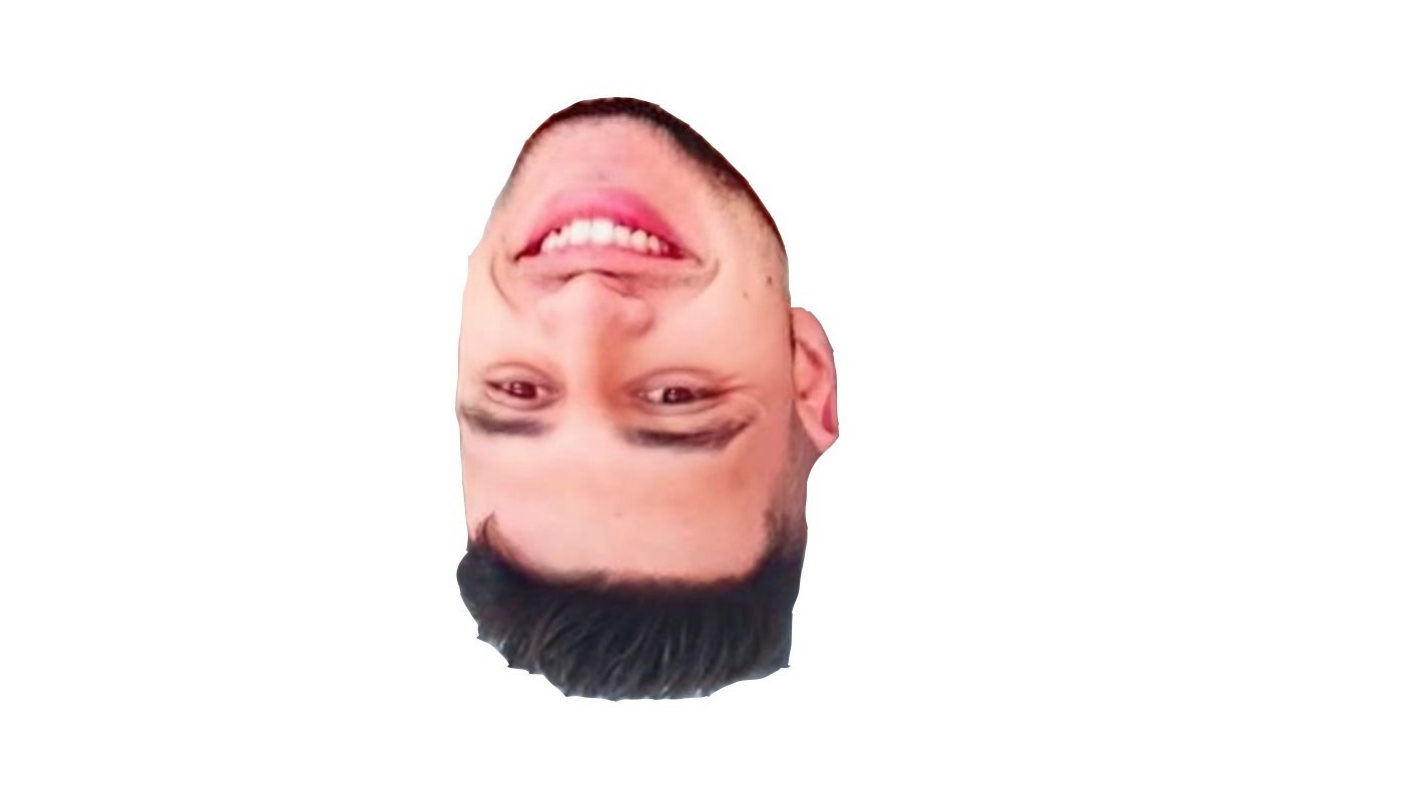
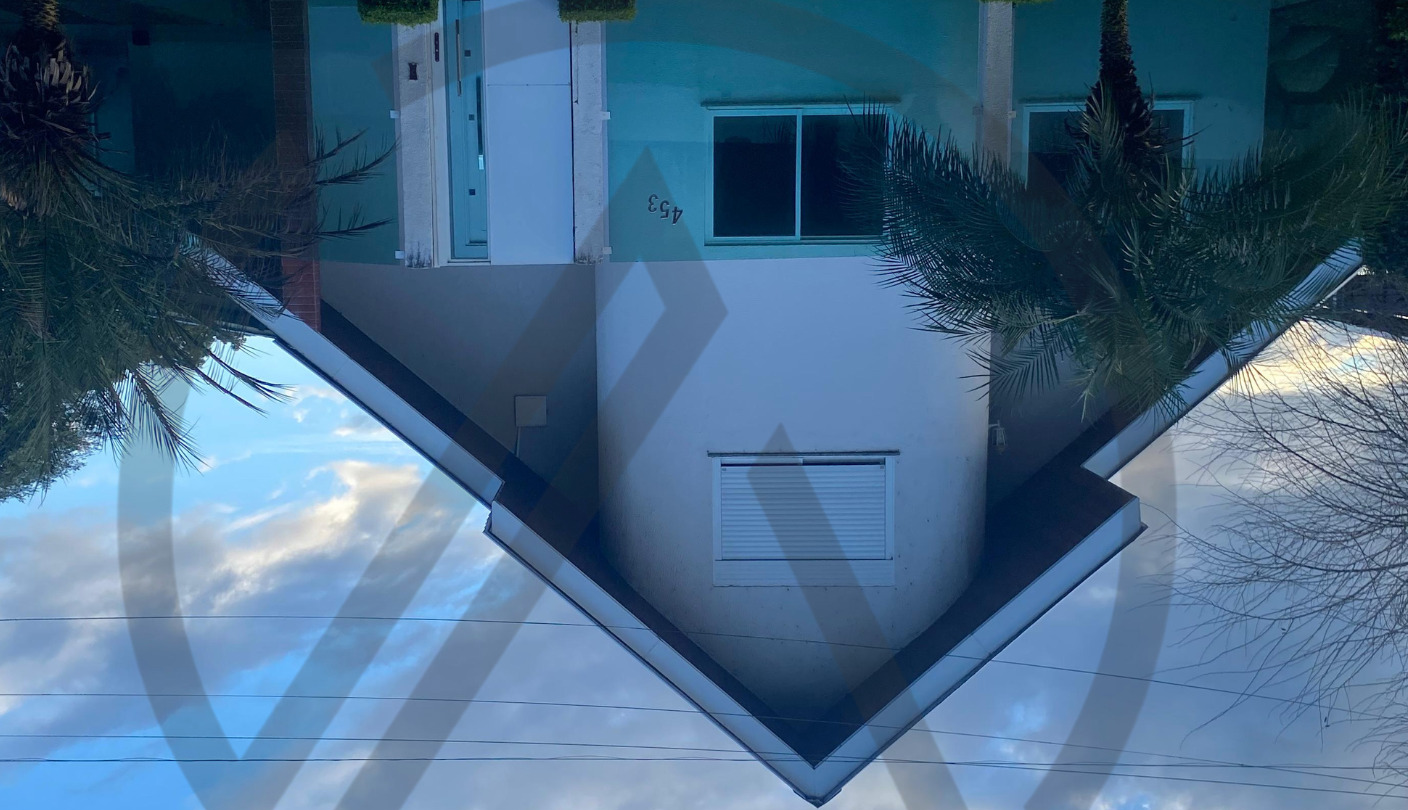
Before and after one commit to Simionato4/My_head, a plain HTML site: page index.html in a window 1280 px wide. Shown: the top 810 px of the page, 1408 px wide, since content can reach past the window. Drawn offline with nearby package versions, Linux system fonts and the light colour scheme.

Commit message:
commit01

```diff
--- a/index.html
+++ b/index.html
@@ -18,7 +18,7 @@
 
     <div class="h-100 d-flex align-items-center justify-content-center">
         <a href="./readme.html">
-            <img id="img" src="img/cabeca.jpg">
+            <img id="img" src="img/1.jpg">
         </a>
 
     </div>
```
